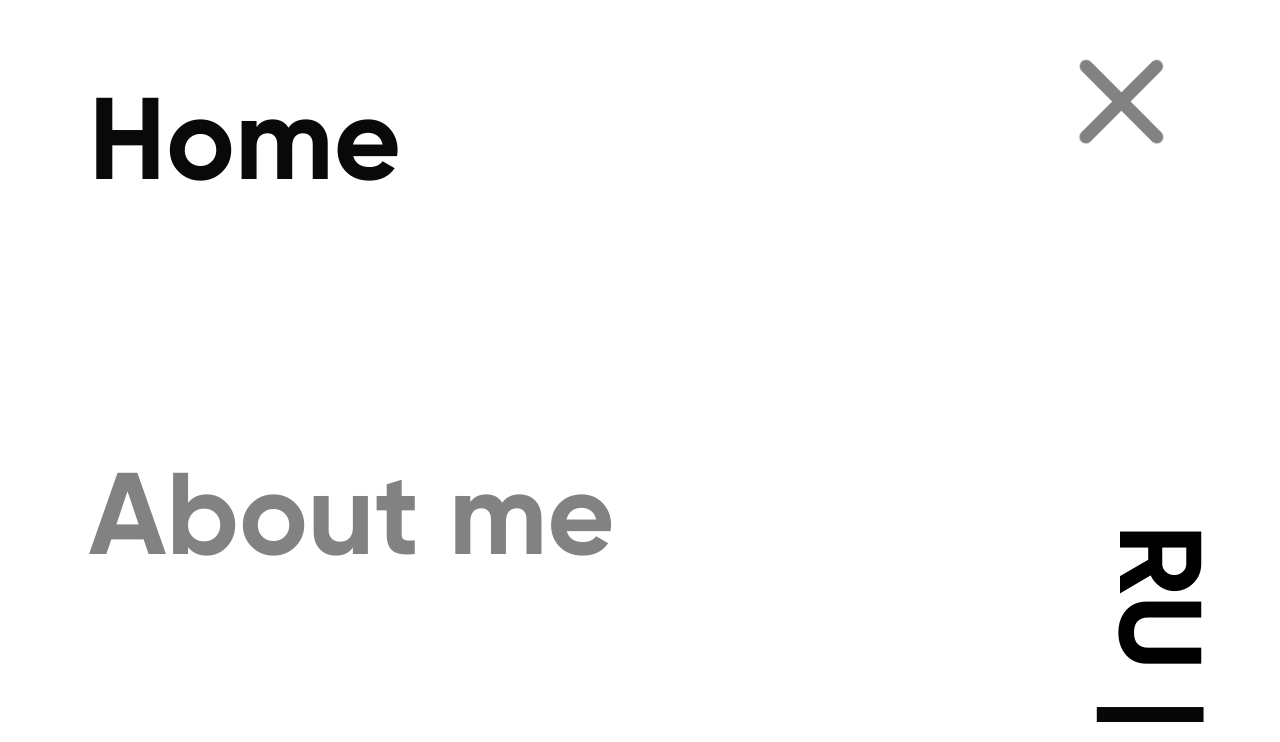
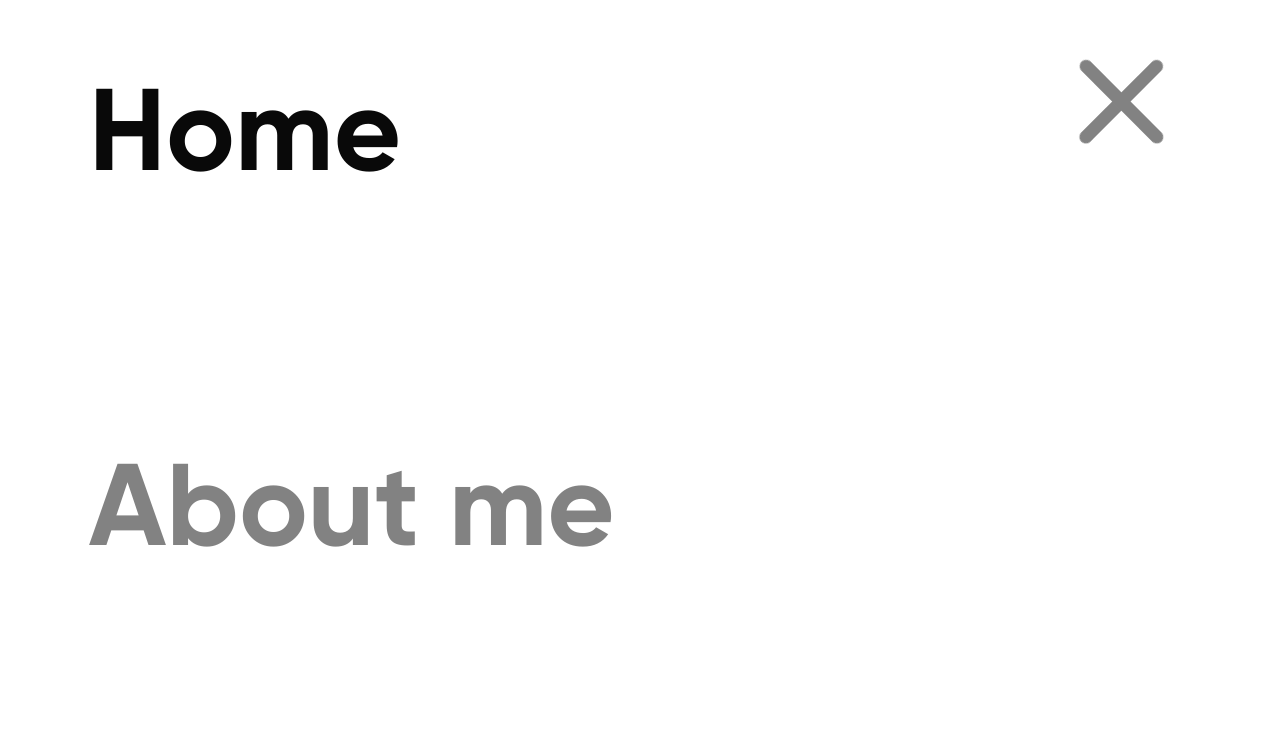
Before and after one commit to Shevtsov-Vladimir/E, a plain HTML site: page index.html in a window 1280 px wide. Both pictures are taken after a click on the element 1121 px from the left and 101 px from the top of the page. Shown: the top 742 px of the page. Drawn offline with Linux system fonts and the light colour scheme.

Commit message:
Add files via upload

```diff
--- a/index.html
+++ b/index.html
@@ -13,12 +13,13 @@
   <div class="wrapper">
     <header class="header">
       <!-- <div class="line"></div>  -->
+      <nav class="menu not-active">
         <div class="menu-icon">
           <span></span>
           <span></span>
           <span></span>
         </div>
-      <nav class="menu not-active">
+        <div class="menu__container">
           <ul class="menu__list">
             <li><a href="#">Home</a></li>
             <li><a href="#">About me</a></li>
@@ -30,6 +31,7 @@
             <button class="lang__ru" name="ru">RU</button>
             <span id="ne-balka-a-colona">|</span>
             <button class="lang__eng" name="eng">ENG</button>
+          </div>
         </div>
       </nav>
 
--- a/main.css
+++ b/main.css
@@ -92,12 +92,9 @@ a[href]:not([class]) {
 }
 
 .menu {
-    width: 100%;
-    height: 100vh;
+    width:  100%;
+    height: 100%;
     overflow-y: scroll;
-
-    display: flex;
-    justify-content: center;
 
     font-family: "Gilroy", sans-serif;
     font-size: 9.0667vw;
@@ -105,35 +102,64 @@ a[href]:not([class]) {
     line-height: calc(42/34);
 
     position: fixed;
-    top: 100%;
+    top: 0;
     left: 0;
 
-    z-index: 3;
-
-    background-color: #FFF;
+    z-index: 200;
 }
 
 .menu.not-active {
+    overflow: hidden;
+    position: absolute;
+}
+
+.menu.active .menu__container {
+    opacity: 1;
+}
+
+.menu::before {
+    content: "";
+    display: block;
+    height: 100vh;
+    width: 100%;
+    background-color: transparent;
     transition: all .3s ease;
 }
 
-.menu.active {
+.menu.active::before{
+    content: "";
+    width: 0;
+    height: 0;
+}
+
+.menu.not-active::before {
+    content: "";
+    height: 100vh;
+    width: 100vw;
+}
+
+.menu__container {
+    height: auto;
+    width: auto;
+    padding: 7.3743vh 0 42.8571vh 6.9334vw;
+    position: relative;
     top: 0;
-    transition: all .3s ease;
+    left: 0;
+    opacity: 0;
+    background-color: #FFF;
 }
 
 .menu__list {
     height: 100%;
-    width: 100%;
-    padding: 68px 0 0 .7647em;
-
-    z-index: 4;
-    border-bottom: 1px solid #828282;
+    width: auto;
 }
 
 .menu__list li {
     display: block;
     color: #828282;
+}
+
+.menu__list li:not(:last-child) {
     margin-bottom: 2em;
 }
 
@@ -143,7 +169,7 @@ a[href]:not([class]) {
 
 /* menu-burger */
 .menu-icon {
-    width: 8.8%;
+    width: 8.8vw;
     height: calc(19.19/375 * 100vw);
     position: absolute;
     top: 8.6206vh; /*70px w375*/
@@ -164,7 +190,6 @@ a[href]:not([class]) {
     background: #000;
     transition: all .3s;
 }
-
 
 .active span:nth-child(1) {
     animation: ease .3s top forwards;
@@ -190,19 +215,19 @@ a[href]:not([class]) {
     animation: ease .3s bottom-2 forwards;
 }
 
-
 .line {
     position: absolute;
-    width: 36px;
-    height: 26px;
+    width: 100vw;
+    height: 1px;
     left: 0;
     top: 68px;
     background-color: #000;
+    z-index: 90000;
 }
 /* переключалка меню */
 .lang {
     position: absolute;
-    top: 85.5912%;
+    bottom: 172px;
     right: -8.8%;
     z-index: 400;
     transform: rotate(90deg);
```
Lines whose indentation alone changed are shown as unchanged.
